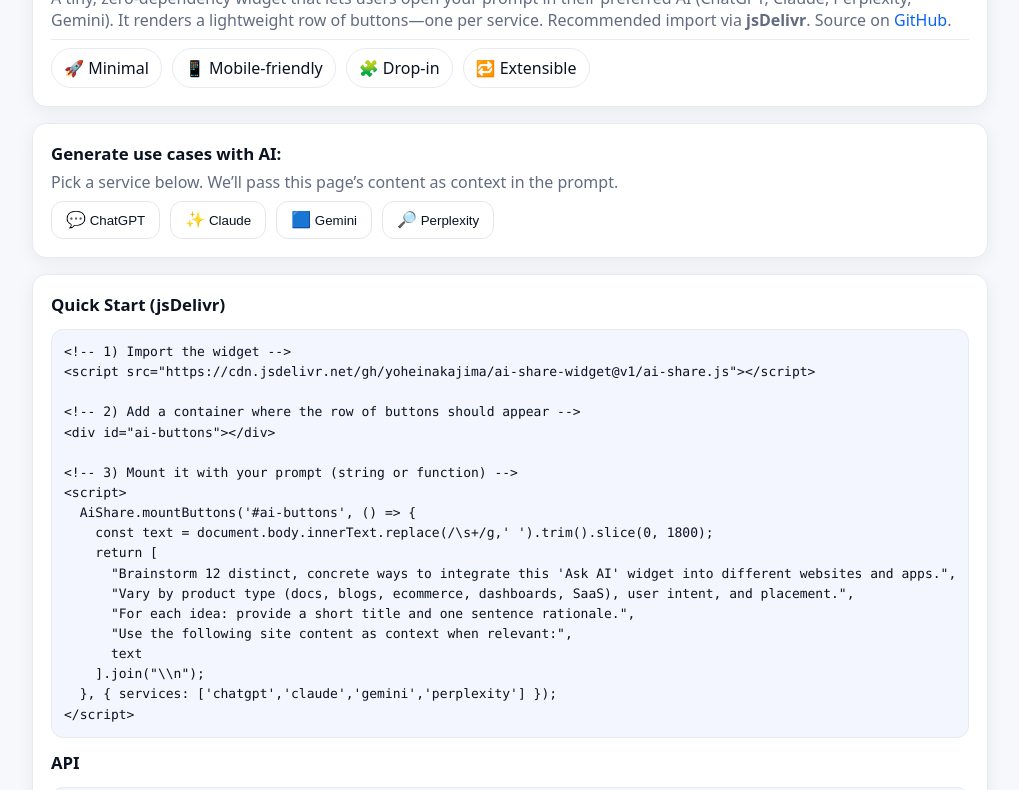
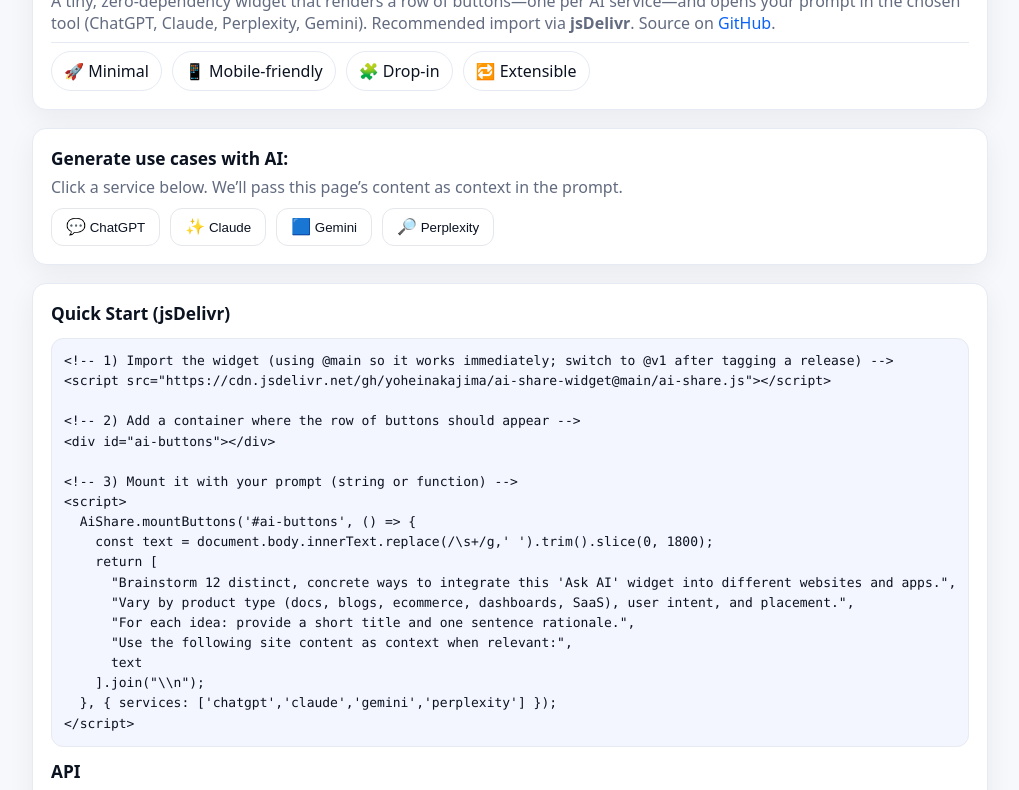
Before and after one commit to yoheinakajima/ai-share-widget, a plain HTML site: page index.html in a window 1280 px wide. Shown: the part 91-881 px from the top of the page, without its empty margins (134-1153 px from the left). Drawn offline with Linux system fonts and the light colour scheme.

Commit message:
Update styles and improve widget description

```diff
--- a/index.html
+++ b/index.html
@@ -7,17 +7,17 @@
   <style>
     :root {
       --fg:#0b1220; --muted:#626b7f; --border:#e6eaf2; --card:#fff; --bg:#f6f8fc;
-      --radius:14px; --shadow:0 4px 18px rgba(10,10,20,.06);
+      --radius:14px; --shadow:0 8px 28px rgba(10,10,20,.06);
       --mono: ui-monospace, SFMono-Regular, Menlo, Consolas, "Liberation Mono", monospace;
       --sans: system-ui, -apple-system, Segoe UI, Roboto, Helvetica, Arial, sans-serif;
       --primary:#0b63f6; --primaryDark:#094bd2;
     }
     *{box-sizing:border-box}
     body { margin:0; background:var(--bg); color:var(--fg); font-family:var(--sans); }
-    .wrap { max-width:980px; margin:0 auto; padding:26px 16px; display:grid; gap:16px; }
+    .wrap { max-width:980px; margin:0 auto; padding:28px 16px; display:grid; gap:18px; }
     .card { background:var(--card); border:1px solid var(--border); border-radius:var(--radius); box-shadow:var(--shadow); padding:18px; }
-    h1 { margin:0 0 6px; font-size:1.25rem; letter-spacing:.1px; }
-    h2 { margin:0 0 6px; font-size:1.05rem; }
+    h1 { margin:0 0 6px; font-size:1.28rem; letter-spacing:.1px; }
+    h2 { margin:0 0 6px; font-size:1.08rem; }
     p { margin:0; }
     .muted { color:var(--muted); }
     a { color:var(--primary); text-decoration:none; }
@@ -35,8 +35,8 @@
     <div class="card">
       <h1>AI Share Widget</h1>
       <p class="muted">
-        A tiny, zero-dependency widget that lets users open your prompt in their preferred AI
-        (ChatGPT, Claude, Perplexity, Gemini). It renders a lightweight row of buttons—one per service.
+        A tiny, zero-dependency widget that renders a row of buttons—one per AI service—and opens your prompt
+        in the chosen tool (ChatGPT, Claude, Perplexity, Gemini).
         Recommended import via <strong>jsDelivr</strong>. Source on
         <a href="https://github.com/yoheinakajima/ai-share-widget" target="_blank" rel="noopener">GitHub</a>.
       </p>
@@ -52,16 +52,16 @@
     <!-- Live widget demo -->
     <div class="card">
       <h2>Generate use cases with AI:</h2>
-      <p class="muted">Pick a service below. We’ll pass this page’s content as context in the prompt.</p>
-      <div style="height:8px"></div>
+      <p class="muted">Click a service below. We’ll pass this page’s content as context in the prompt.</p>
+      <div style="height:10px"></div>
       <div id="ai-buttons"></div>
     </div>
 
     <!-- README-ish: Quick Start -->
     <div class="card" id="context">
       <h2>Quick Start (jsDelivr)</h2>
-      <pre class="code">&lt;!-- 1) Import the widget --&gt;
-&lt;script src="https://cdn.jsdelivr.net/gh/yoheinakajima/ai-share-widget@v1/ai-share.js"&gt;&lt;/script&gt;
+      <pre class="code">&lt;!-- 1) Import the widget (using @main so it works immediately; switch to @v1 after tagging a release) --&gt;
+&lt;script src="https://cdn.jsdelivr.net/gh/yoheinakajima/ai-share-widget@main/ai-share.js"&gt;&lt;/script&gt;
 
 &lt;!-- 2) Add a container where the row of buttons should appear --&gt;
 &lt;div id="ai-buttons"&gt;&lt;/div&gt;
@@ -101,10 +101,14 @@
     </div>
   </div>
 
-  <!-- Widget (jsDelivr recommended) -->
-  <script src="https://cdn.jsdelivr.net/gh/yoheinakajima/ai-share-widget@v1/ai-share.js"></script>
+  <!-- Widget via FULL URL (jsDelivr @main so it works before tagging) -->
+  <script src="https://cdn.jsdelivr.net/gh/yoheinakajima/ai-share-widget@main/ai-share.js"></script>
+  <!-- Alternative (GitHub Pages), if you publish ai-share.js at that path:
+  <script src="https://yoheinakajima.github.io/ai-share-widget/ai-share.js"></script>
+  -->
+
   <script>
-    // Build a single prompt using this page's content as context (tight + simple).
+    // Build a single prompt using #context text as context (keeps URL friendly)
     function buildUseCasesPrompt() {
       const text = document.getElementById('context').innerText
         .replace(/\s+/g, ' ').trim().slice(0, 1800);
@@ -117,11 +121,18 @@
       ].join("\n");
     }
 
-    // Mount the row of buttons (ChatGPT, Claude, Gemini, Perplexity).
-    AiShare.mountButtons('#ai-buttons', buildUseCasesPrompt, {
-      services: ['chatgpt','claude','gemini','perplexity'],
-      size: 'md' // or 'sm'
-    });
+    // Mount the row of buttons (ChatGPT, Claude, Gemini, Perplexity)
+    // Run after DOM is ready to ensure container exists.
+    (function init() {
+      if (!window.AiShare) {
+        console.error("AiShare not loaded. Check the script src URL.");
+        return;
+      }
+      AiShare.mountButtons('#ai-buttons', buildUseCasesPrompt, {
+        services: ['chatgpt','claude','gemini','perplexity'],
+        size: 'md'
+      });
+    })();
   </script>
 </body>
 </html>
```
